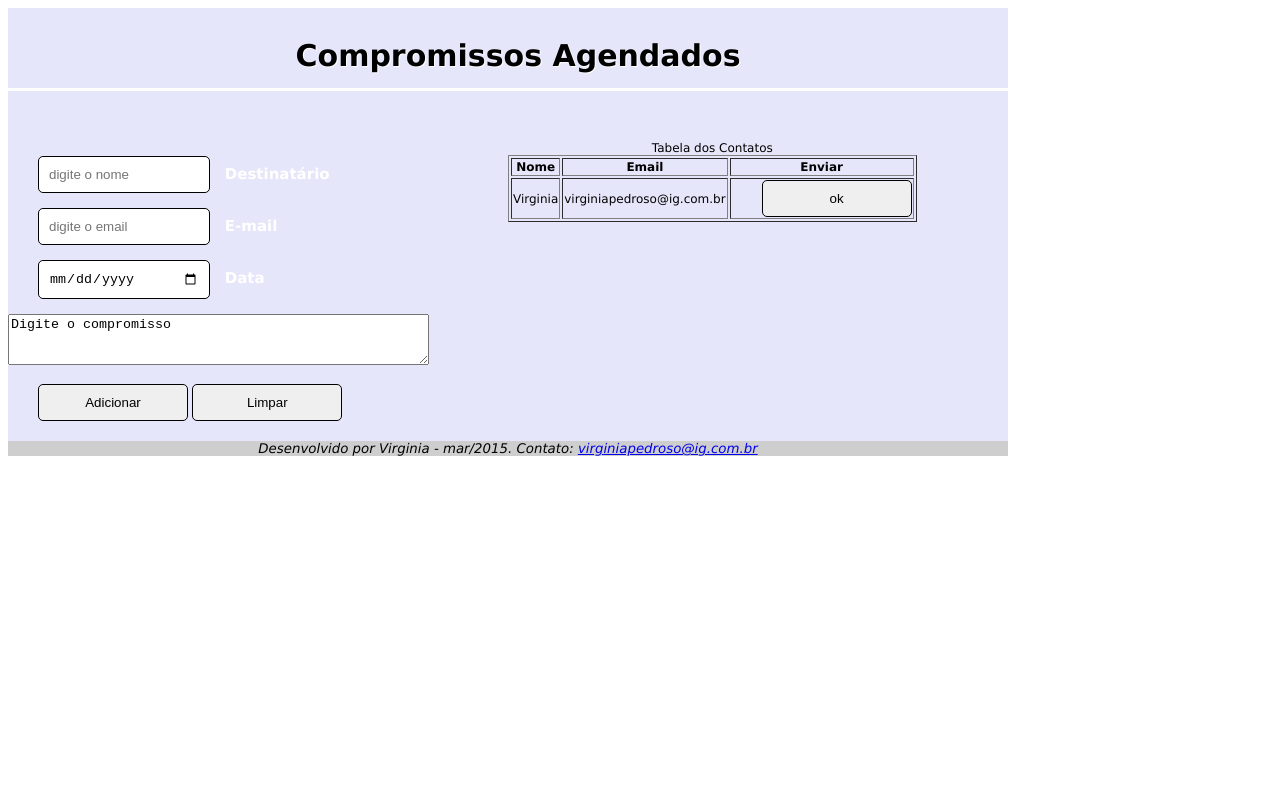
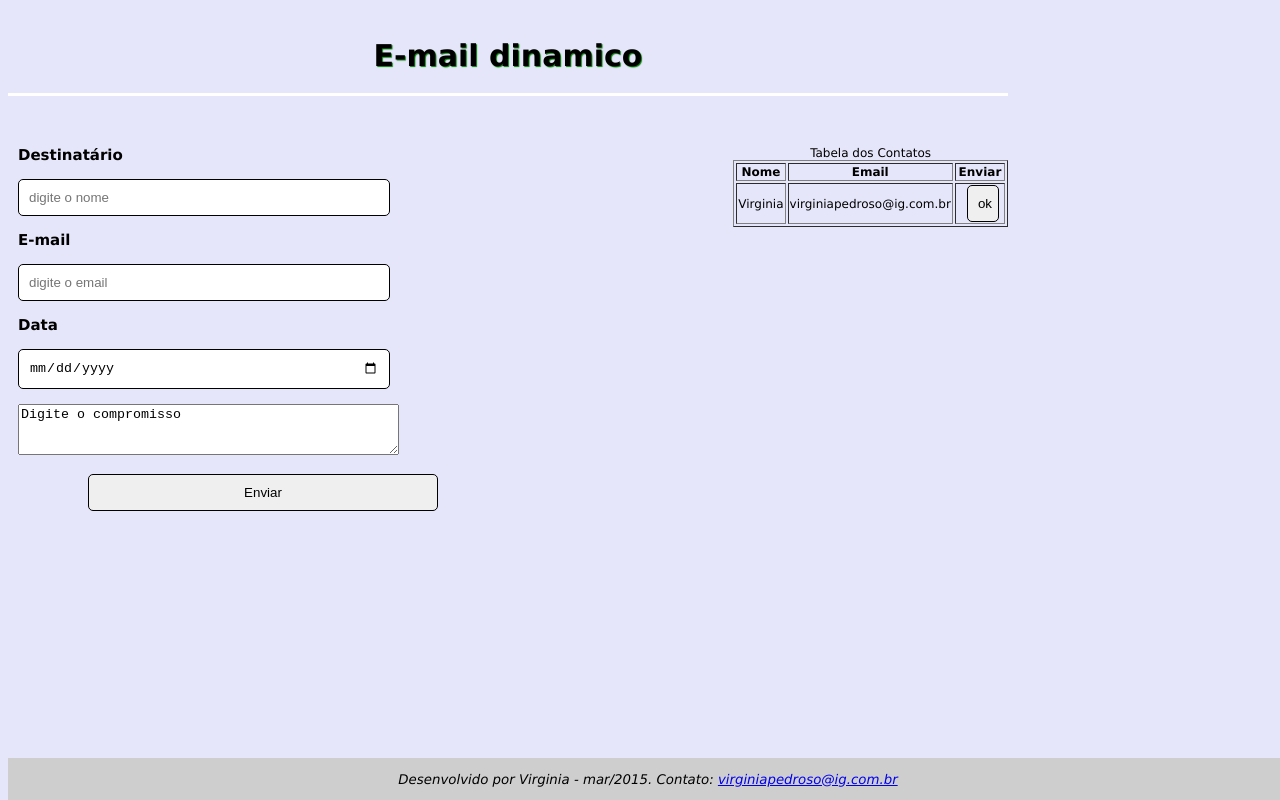
Before and after one commit to ginapedroso/projeto_complementar, a plain HTML site: page index.html in a window 1280 px wide. Drawn offline with Linux system fonts and the light colour scheme.

Commit message:
aplicando css

```diff
--- a/index.html
+++ b/index.html
@@ -3,47 +3,51 @@
 <head>
 	<meta charset="utf-8">
 	<meta http-equiv="X-UA-Compatible" content="IE=edge">
-	<title></title>
+
+	<title>Email Dinamico</title>
+
 	<link rel="stylesheet" href="style.css">
 </head>
 <body>
+
 	<form name="meu_form">
 
   <header id="cabecalho">
-    <h1>Compromissos Agendados</h1>
+    <h1>E-mail dinamico</h1>
   </header>
+
+  <div id="conteudo">
 
   <section id="esquerda">
 
+    <label for="nome">Destinatário</label>
     <p class="nome">
-      <input type="text" id="_nome"     required="required" placeholder="digite o nome"  name="nome" </input>
-      <label for="nome">Destinatário</label>
+      <input type="text" id="_nome" required="required" placeholder="digite o nome"  name="nome" </input>
+
     </p>
-
+    <label for="email">E-mail</label>
     <p class="email">
       <input type="text" id="_email" required="required" placeholder="digite o email"
            name="email" />
-      <label for="email">E-mail</label>
+
     </p>
-
+    <label for="data">Data</label>
     <p class="data">
       <input type="date" id="_data" required="required" placeholder="digite a data do compromisso" name="data" />
-      <label for="data">Data</label>
+
     </p>
 
     <p class="compromisso" >
-      <textarea id="compromisso" rows="3" cols="50" >Digite o compromisso</textarea>
+      <textarea id="compromisso" rows="3" cols="45" >Digite o compromisso</textarea>
     </p>
 
     <footer id="rodape_esq">
-    <nav id="menu">
-      <ul>
-        <li>
-          <input type="submit" value="Adicionar" /></li>
-        <li>
-          <input type="submit" value="Limpar" /></li>
-      </ul>
-    </nav>
+
+
+          <p class="submit">
+        <input type="submit" onclick="Enviar();" value="Enviar" />
+      </p>
+
     </footer>
   </section>
 
@@ -70,7 +74,9 @@
     </table>
   </aside>
 
-  <footer>
+  </div>
+
+  <footer id="rodape">
     <p>Desenvolvido por Virginia - mar/2015. Contato: <a href="mailto:virginiapedroso@ig.com.br">
   virginiapedroso@ig.com.br</a></p>
   </footer>
--- a/style.css
+++ b/style.css
@@ -1,36 +1,37 @@
 body{
   padding=0;
-  margin=0;
+  margin=0 auto;
+  background-size: cover;
+  background-color: #E6E6FA;
 }
 
 #cabecalho {
-    height:70px;
-    background-color: #E6E6FA;
+    height:100%;
     padding-top: 10px;
+    text-shadow: 1px 1px 1px green;
+    border-bottom: 3px solid white;
+}
+
+section {
+  width: 50%;
+  height: 100%;
 }
 
 #esquerda {
     padding-top: 50px;
-    width: 50%;
-    height: 300px;
     float: left;
-    background-color: #E6E6FA;
-    border-top: 3px solid white;
 }
 
 #direita{
   padding-top: 50px;
-  width: 50%;
-  height: 300px;
   float: right;
-  background-color: #E6E6FA;
-  border-top: 3px solid white;
 }
 
 form {
   font-family: Verdana,Tahoma,sans-serif;
   font-size: 15px;
   max-width: 1000px;
+  heigth:100%;
 }
 
 table {
@@ -38,10 +39,8 @@ table {
 }
 
 h1 {
-  margin-botton: 150px;
-  margin-left:20px;
-  text-shadow: 1px 1px 1px white;
   text-align: center;
+
 }
 
 nav li {
@@ -50,34 +49,42 @@ nav li {
 }
 
 input {
-  width: 150px;
+  width: 70%;
   padding: 10px;
   color: black;
-  margin-left: 30px;
+  margin-left: 10px;
   border: 1px solid;
   -webkit-border-radius: 5px;
 }
 
 form label {
   margin-left: 10px;
-  color: #FFFFFF;
+  color: #000000;
   font-weight: bold;
 }
 
 #menu ul {
-	padding:0px;
-	margin:0px;
-	list-style: none;
+  padding:0px;
+  margin:0px;
+  list-style: none;
   text-align: left;
 }
 
-footer {
+#rodape {
+  position: absolute;
+  bottom: 0;
+  width: 100%;
+  text-align: center;
   background-color: #cecece;
   font-size: 10pt;
   font-style: italic;
-  text-align: center;
 }
 
 #rodape_esq {
   background-color: #E6E6FA;
+  text-align: center;
 }
+
+#compromisso {
+  margin-left: 10px;
+}
```
